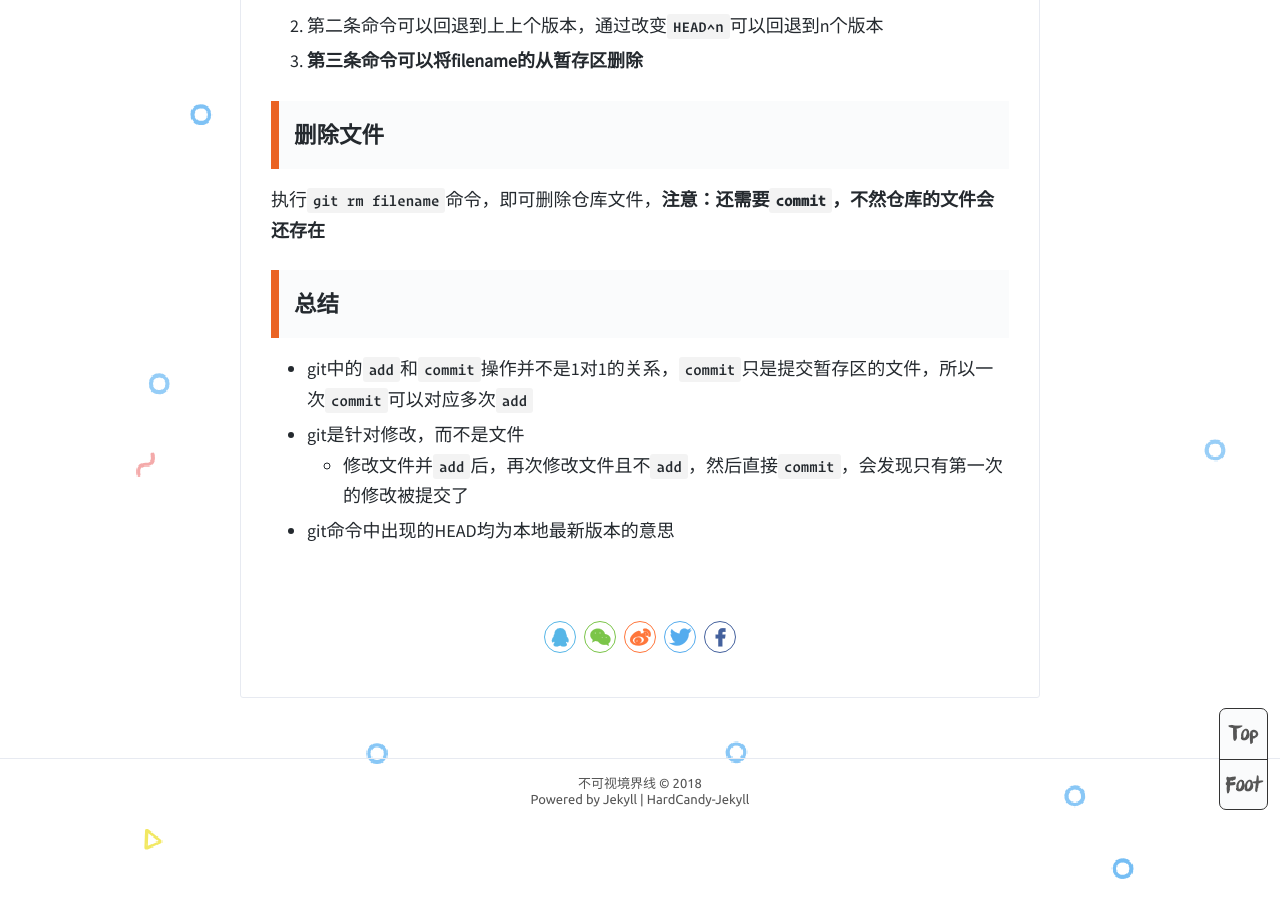
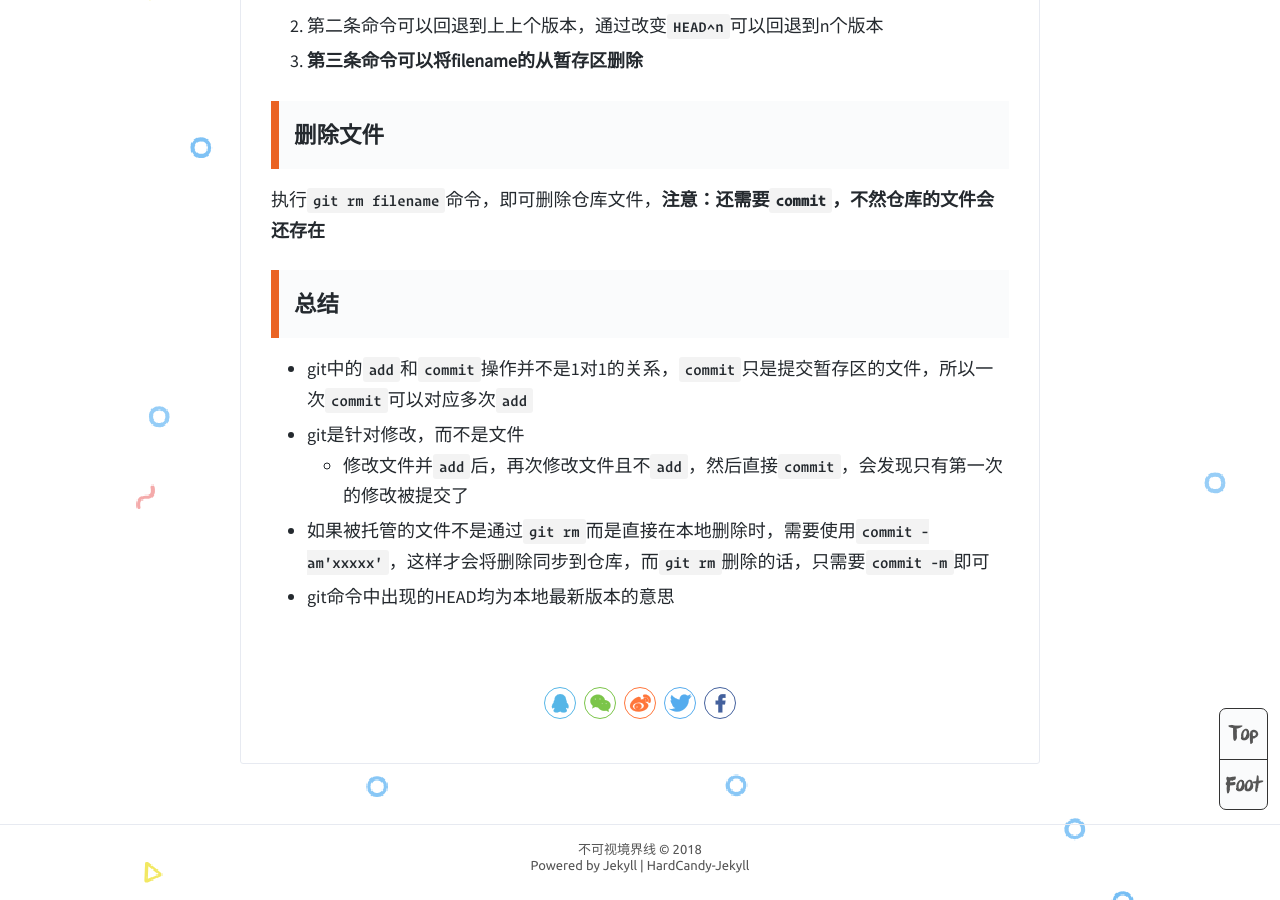
Before and after one commit to realmline/realmline.github.io, a Jekyll site: the page built from _posts/2018-10-26-git-1.0.md, in a window 1280 px wide and 900 px high, scrolled down 2961 px. Built offline with Jekyll 4.4.1, drawn with Linux system fonts in a browser that asks for light colours; comment, search, counter and statistics services are not loaded.

Commit message:
修改博客文章

```diff
--- a/_posts/2018-10-26-git-1.0.md
+++ b/_posts/2018-10-26-git-1.0.md
@@ -93,4 +93,5 @@ $ git reset HEAD 'filename'
 - git中的`add`和`commit`操作并不是1对1的关系，`commit`只是提交暂存区的文件，所以一次`commit`可以对应多次`add`
 - git是针对修改，而不是文件
   - 修改文件并`add`后，再次修改文件且不`add`，然后直接`commit`，会发现只有第一次的修改被提交了
+- 如果被托管的文件不是通过`git rm`而是直接在本地删除时，需要使用`commit -am'xxxxx'`，这样才会将删除同步到仓库，而`git rm`删除的话，只需要`commit -m`即可
 - git命令中出现的HEAD均为本地最新版本的意思
```
Also changed, not shown: 2 other files.
